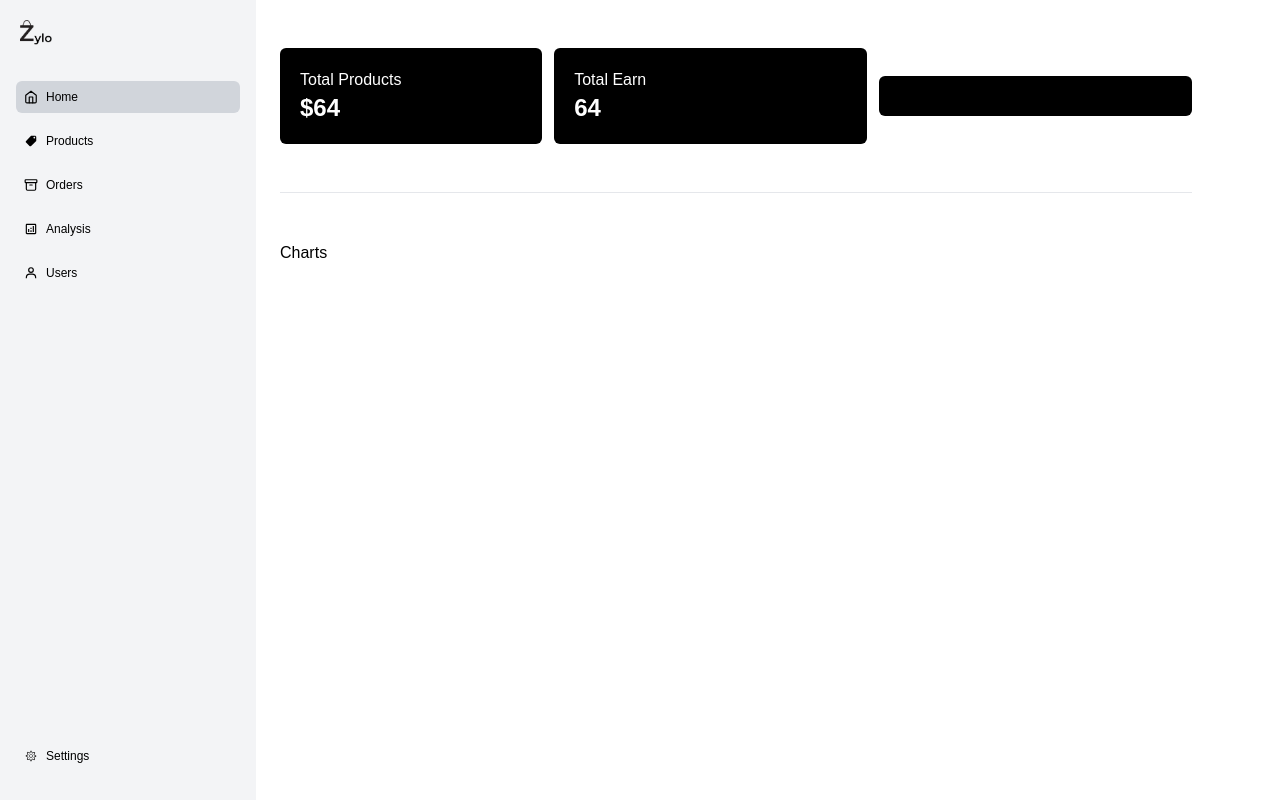
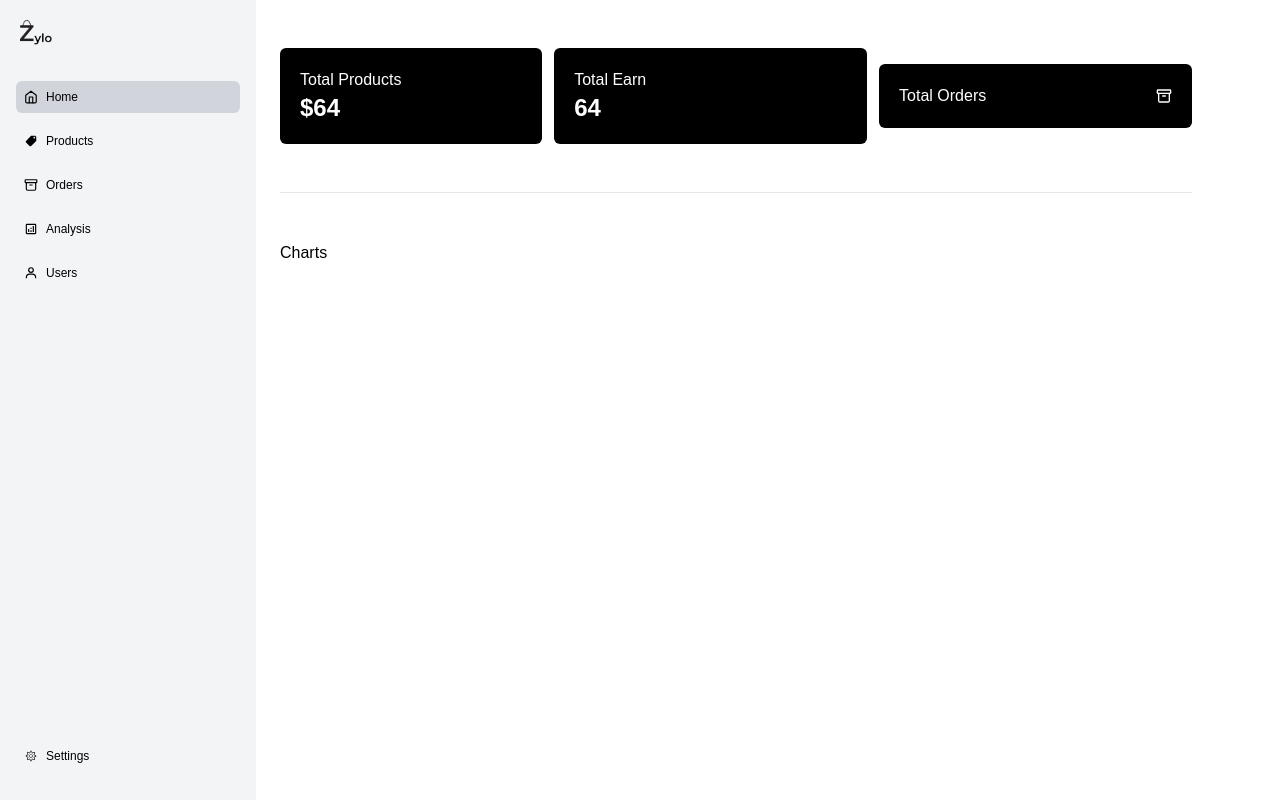
Before and after one commit to mohamed-tsx/e-commerce, a React (Vite) app in the folder Dashboard/: page / in a window 1280 px wide. Built offline with nearby package versions, Linux system fonts and the light colour scheme; no server answers.

Commit message:
Added icon in total orders top bar component

```diff
--- a/Dashboard/src/Pages/Dashboard/Dashbaord.tsx
+++ b/Dashboard/src/Pages/Dashboard/Dashbaord.tsx
@@ -1,6 +1,7 @@
 import { useEffect, useState } from "react";
 import { Orders } from "../../Services/api";
 import { Order } from "../../Types/OrderTypes";
+import { LuArchive } from "react-icons/lu";
 
 const Dashbaord = () => {
   const [orders, setOrders] = useState<Order[]>();
@@ -24,6 +25,10 @@ const Dashbaord = () => {
           <p className="text-2xl font-semibold">64</p>
         </div>
         <div className="bg-black p-5 w-96 text-white rounded-md">
+          <div className="flex justify-between items-center">
+            <p>Total Orders</p>
+            <LuArchive />
+          </div>
           <p className="text-2xl font-semibold">{orders?.length}</p>
         </div>
       </div>
```
